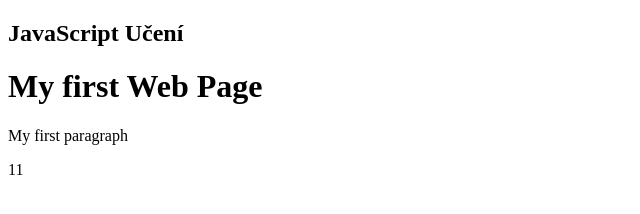
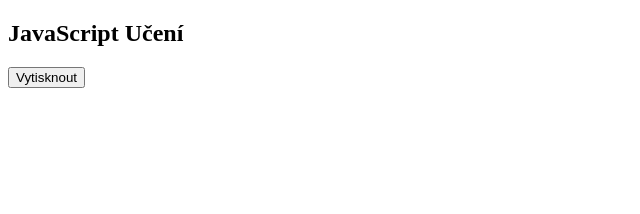
Before and after one commit to ondrakodat/UceniJSMetod, a plain HTML site: page Index.html in a window 1280 px wide. Shown: the whole page, without its empty margins (0-640 px from the left). Drawn offline with Linux system fonts and the light colour scheme.

Commit message:
Dneska spíš teorické učení js

```diff
--- a/Index.html
+++ b/Index.html
@@ -46,14 +46,30 @@
             document.getElementById("demo").innerHTML = "Hello JavaScript";
         }
     </script>
-    -->
 
-    <h1>  My first Web Page </h1>
-    <p> My first paragraph  </p>
+
+    <p id="demo"> My first paragraph  </p>
+
+    <button class="button" onclick="myFunction()" > Napis text  </button>
 
     <script>
-        document.write(5+6);
+        function myFunction(){
+        document.getElementById("demo").innerHTML = "<h2> This is new inner text </h2>";
+        }
     </script>
 
+    <script>
+        alert(5+5)
+        console.log(5+5)
+    </script>
+
+    -->
+    <p id="demo"> </p>
+    <button class="button" onclick="myFunction()"> Vytisknout </button>
+
+
+
+
+    <script src="javaScriptUceni.js"></script>
 </body>
 </html>
--- a/javaScriptUceni.js
+++ b/javaScriptUceni.js
@@ -1 +1,6 @@
-document.getElementById("demo").innerHTML = "Hello Javascript";
+function myFunction(){
+    let jmeno = "Ondra";
+    jmeno = "Bohumil";
+    const prijmeni = "Kodat";
+    document.getElementById("demo").innerHTML = "Jmeno: " + jmeno + "<br> Prijmeni: " + prijmeni;
+}
```
